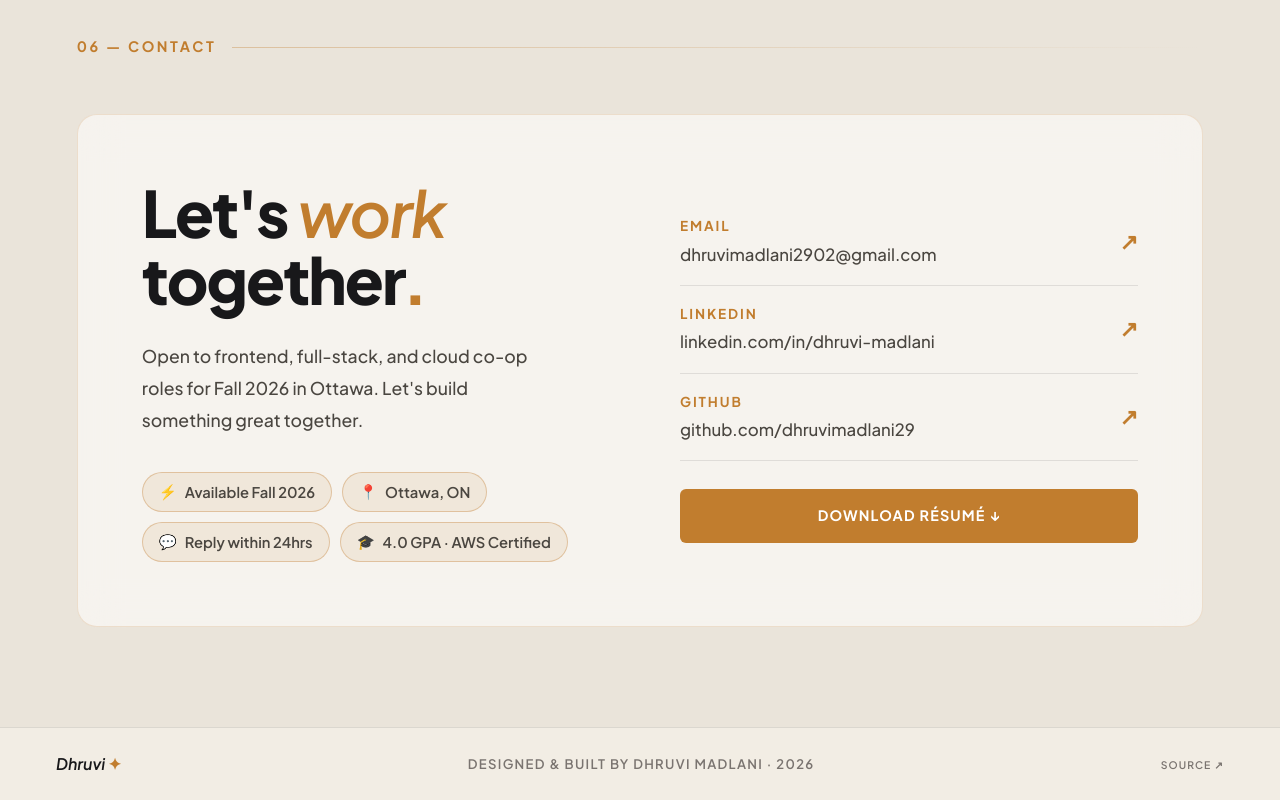
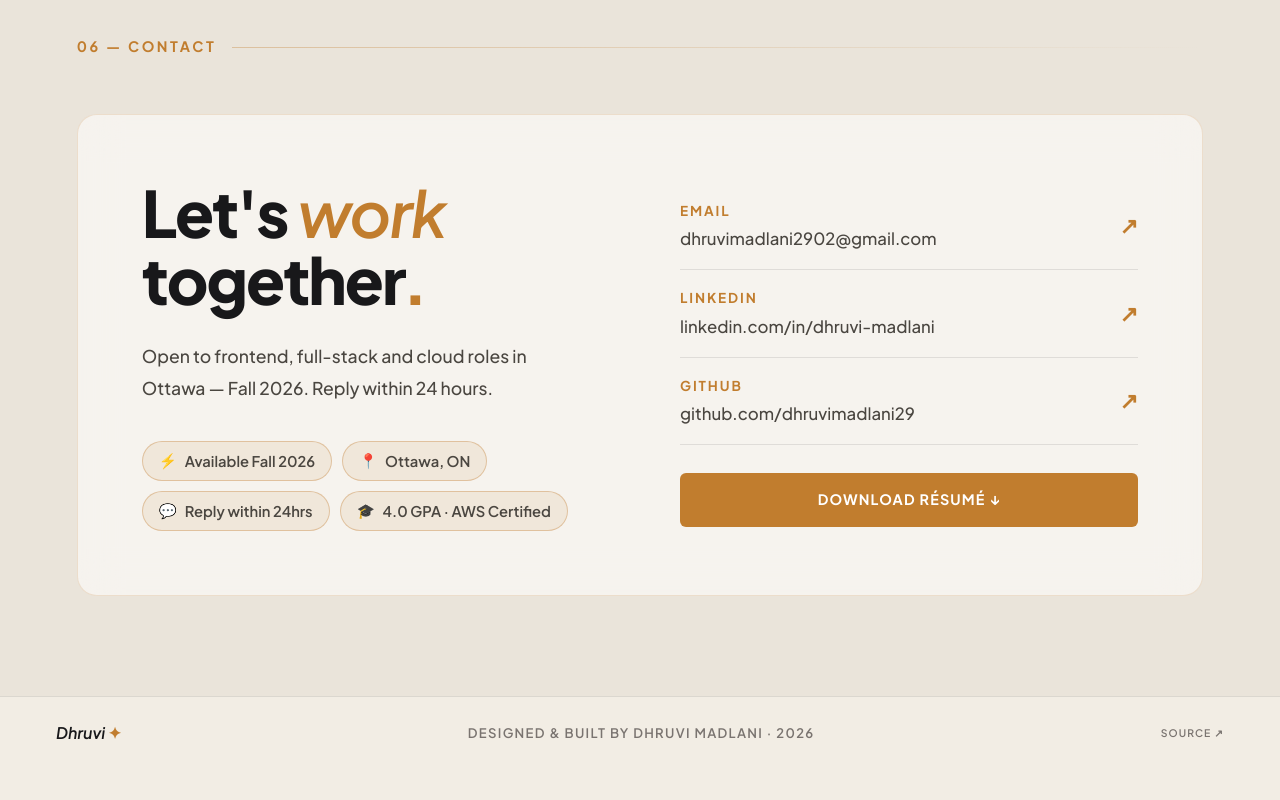
Before and after one commit to dhruvimadlani29/dev-portfolio, a Next.js app: page / in a window 1280 px wide. Shown: the part 6749-7549 px from the top of the page. After the commit the page ends 7518 px from the top, so only its background shows below. Built offline with nearby package versions, Linux system fonts and the light colour scheme.

Commit message:
CHange UI of contact section

```diff
--- a/components/Contact.js
+++ b/components/Contact.js
@@ -35,8 +35,7 @@ export default function Contact() {
               fontWeight: 800, color: 'var(--text)',
               lineHeight: 1.05, letterSpacing: '-0.03em', marginBottom: '28px',
             }}>
-              Let's <em style={{ fontStyle: 'italic', color: 'var(--gold)' }}>work</em><br />
-              together<em style={{ fontStyle: 'normal', color: 'var(--gold)' }}>.</em>
+              Let's <em style={{ fontStyle: 'italic', color: 'var(--gold)' }}>work</em> together<em style={{ fontStyle: 'normal', color: 'var(--gold)' }}>.</em>
             </h2>
 
             {/* Subtext — bigger and bolder */}
@@ -45,7 +44,7 @@ export default function Contact() {
               color: 'var(--text2)', lineHeight: 1.8,
               maxWidth: '400px', marginBottom: '36px',
             }}>
-              Open to frontend, full-stack, and cloud co-op roles for Fall 2026 in Ottawa. Let's build something great together.
+              Open to frontend, full-stack and cloud roles in Ottawa — Fall 2026. Reply within 24 hours.
             </p>
 
             {/* Highlight pills */}
```
